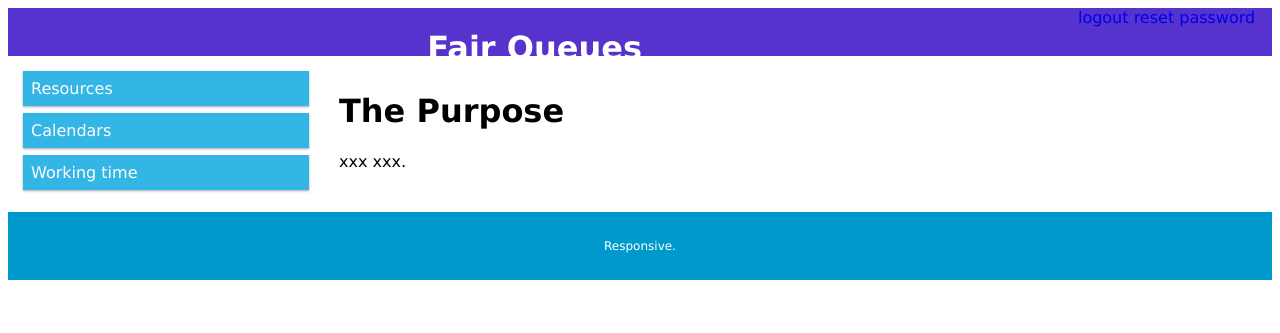
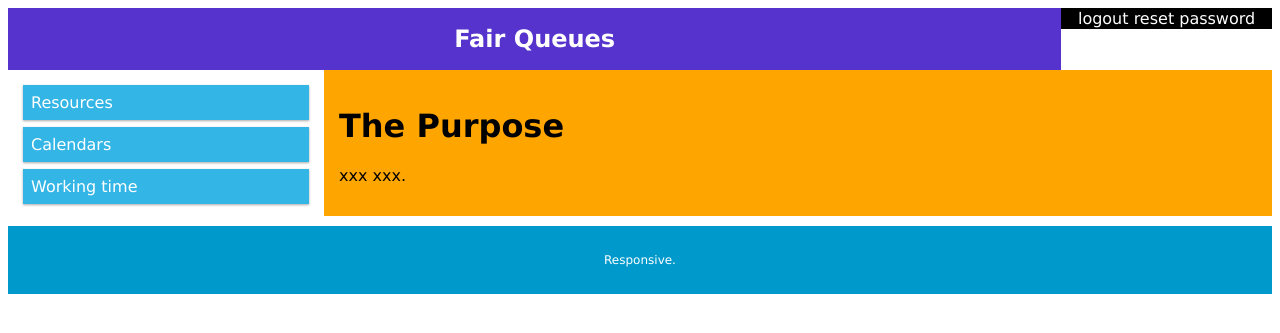
Before and after one commit to golobart/fairqueue, a Django app: page /adminapp/ in a window 1280 px wide. Shown: the top 333 px of the page. Run offline with Django 3.2, Linux system fonts and the light colour scheme.

Commit message:
testing css header

```diff
--- a/adminapp/static/adminapp/styles_1.css
+++ b/adminapp/static/adminapp/styles_1.css
@@ -1,5 +1,12 @@
 * {
   box-sizing: border-box;
+}
+.row{
+    width: 100%;
+    min-height: 3px;
+    margin: 0 auto;
+    /* display: -webkit-flex;  Safari */
+    /* display: flex;  Standard syntax */
 }
 
 .row::after {
@@ -17,23 +24,33 @@ html {
   font-family: "Lucida Sans", sans-serif;
 
 }
+
+body {
+  font-size: 100%;
+}
+
 .header {
   background-color: #5533cc;
   color: #ffffff;
-  padding: 0px;
+  padding: 1px;
   margin: 0px;
   text-align: center;
-
-  height: 3em;
+  height: auto;
 }
 
 .header h1 {
-  vertical-align: middle;
+
+  font-size: 1.5em;
 }
 
 .header a {
   text-decoration: none;
+  font-size: 1em;
+  color: #ffffff;
+
 }
+
+
 
 .menu ul {
   list-style-type: none;
--- a/adminapp/templates/adminapp/adminbase.html
+++ b/adminapp/templates/adminapp/adminbase.html
@@ -24,7 +24,7 @@
     <div class="col-10 col-s-10 header">
       <h1>Fair Queues</h1>
     </div>
-    <div class="col-2 col-2 header">
+    <div class="col-2 col-s-2 header" style="background:black;">
       {{ user.username }}
       <a href="{% url 'logout' %}">logout</a>
       <a href="{% url 'password_reset' %}">reset password</a>
@@ -46,14 +46,14 @@
     {% endblock mainmenu %}
 
     {% block content %}
-    <div class="col-6 col-s-9">
+    <div class="col-9 col-s-9"  style="background:orange;">
       <h1>The Purpose</h1>
       <p>xxx xxx.</p>
     </div>
     {% endblock content %}
 
     {% block lateral %}
-    <div class="col-3 col-s-12">
+    <div class="col-3 col-s-3">
       <div class="aside">
         <h2>What?</h2>
         <p>yyy.</p>
```
